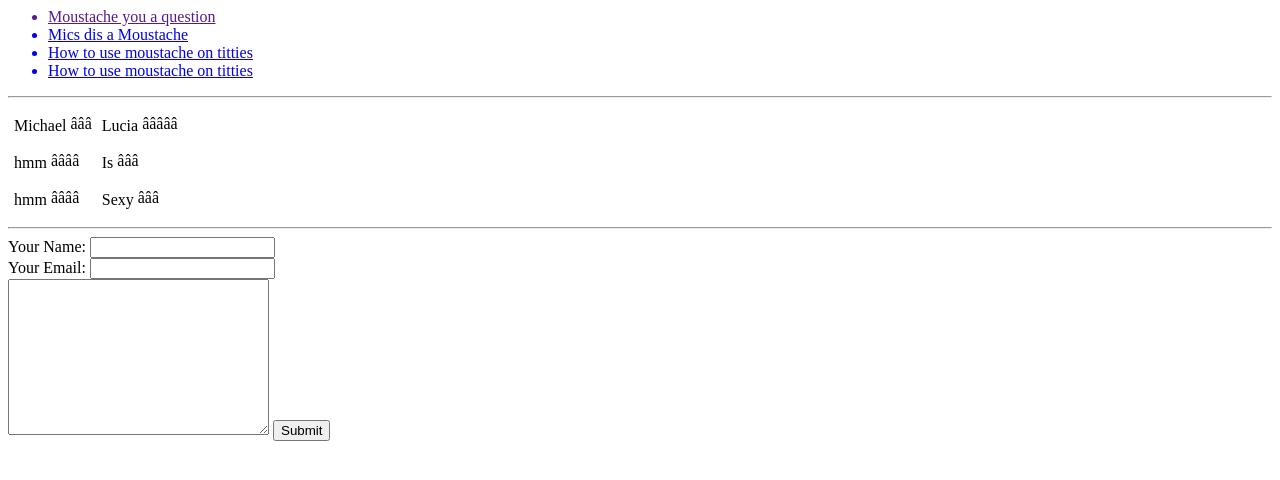
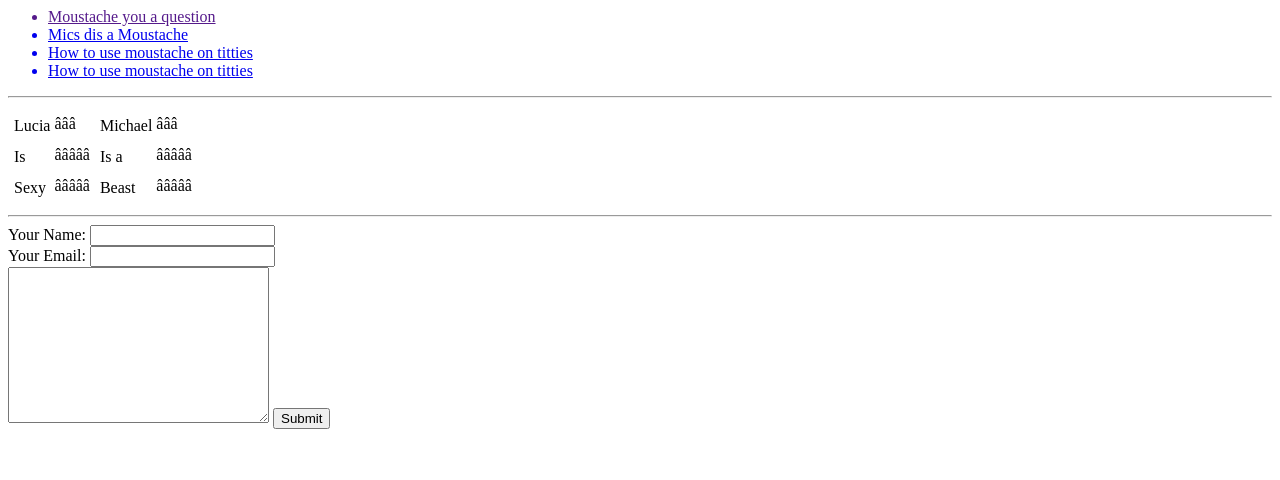
Before and after one commit to Kieshi/Mmm, a plain HTML site: page contacts.html in a window 1280 px wide. Drawn offline with Linux system fonts and the light colour scheme.

Commit message:
Fixed Contacts

```diff
--- a/contacts.html
+++ b/contacts.html
@@ -15,42 +15,34 @@
                 <tr>
                     <td>
                         <table>
-                            <td>Michael</td>
+                            <tr>
+                            <td>Lucia</td>
                             <td>⭐⭐⭐</td>
+                            </tr>
+                            <tr>
+                            <td>Is</td>
+                            <td>⭐⭐⭐⭐⭐</td>
+                            </tr>
+                            <tr>
+                            <td>Sexy</td>
+                            <td>⭐⭐⭐⭐⭐</td>
+                            </tr>
                         </table>
                     </td>
                     <td>
                         <table>
-                            <td>Lucia</td>
+                            <tr>
+                            <td>Michael</td>
+                            <td>⭐⭐⭐</td>
+                            </tr>
+                            <tr>
+                            <td>Is a</td>
                             <td>⭐⭐⭐⭐⭐</td>
-                        </table>
-                    </td>
-                </tr>
-                <tr>
-                    <td>
-                        <table>
-                            <td>hmm</td>
-                            <td>⭐⭐⭐⭐</td>
-                        </table>
-                    </td>
-                    <td>
-                        <table>
-                            <td>Is</td>
-                            <td>⭐⭐⭐</td>
-                        </table>
-                    </td>
-                </tr>
-                <tr>
-                    <td>
-                        <table>
-                            <td>hmm</td>
-                            <td>⭐⭐⭐⭐</td>
-                        </table>
-                    </td>
-                    <td>
-                        <table>
-                            <td>Sexy</td>
-                            <td>⭐⭐⭐</td>
+                            </tr>
+                            <tr>
+                            <td>Beast</td>
+                            <td>⭐⭐⭐⭐⭐</td>
+                            </tr>
                         </table>
                     </td>
                 </tr>
```
